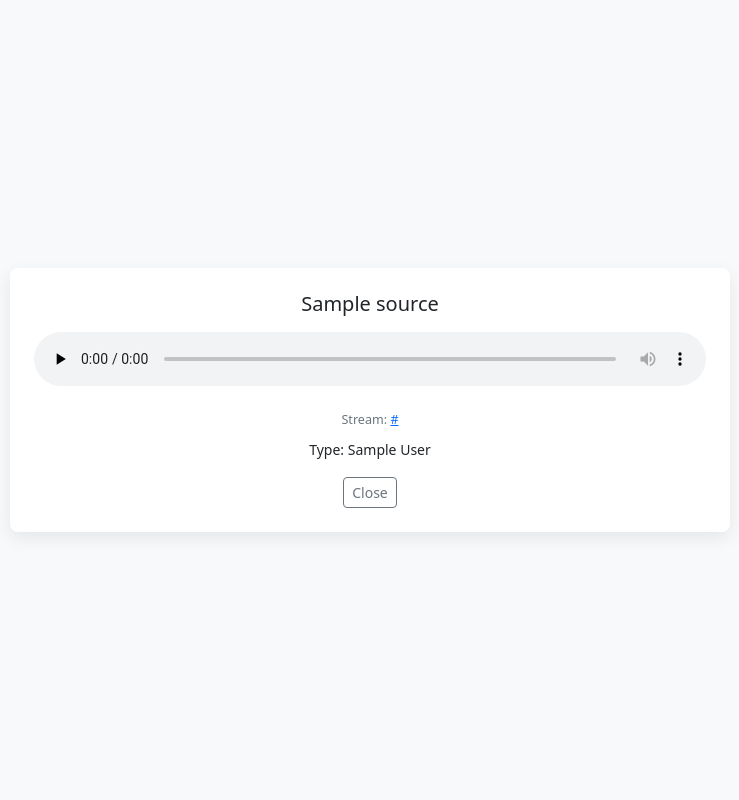
After one commit to diamond2016/RadioChWeb, a Python web app: template templates/listen_player.html in a window 1280 px wide. The commit adds this page. Shown: the whole page, without its empty margins (270-1009 px from the left). Run offline with Jinja, Linux system fonts and the light colour scheme; the template is opened without the code that fills it: most values are stand-ins (such as "Sample title", 1, 10 or a date in 2020); some libraries are stand-ins or nearby versions.

Commit message:
Update with listen in home page

```diff
--- a/route/analysis_route.py
+++ b/route/analysis_route.py
@@ -16,7 +16,7 @@ from service.stream_analysis_service import StreamAnalysisService
 from service.stream_type_service import StreamTypeService
 
 
-analysis_bp = Blueprint('analysis', __name__)
+analysis_bp = Blueprint('analysis', __name__, url_prefix='/analysis')
 
 # Repository and service initialization functions
 def get_analysis_repo() -> StreamAnalysisRepository:
--- a/route/database_route.py
+++ b/route/database_route.py
@@ -9,7 +9,7 @@ from model.repository.stream_type_repository import StreamTypeRepository
 from model.repository.proposal_repository import ProposalRepository
 from database import db
 
-database_bp = Blueprint('database', __name__)
+database_bp = Blueprint('database', __name__, url_prefix='/database')
 
 # Repository initialization functions
 def get_radio_source_repo():
--- a/route/main_route.py
+++ b/route/main_route.py
@@ -3,7 +3,7 @@ from flask import Blueprint, render_template
 
 from model.repository.radio_source_repository import RadioSourceRepository
 
-main_bp = Blueprint('main', __name__)
+main_bp = Blueprint('main', __name__, url_prefix='/')
 
 # Repository initialization functions
 def get_radio_source_repo():
--- a/route/proposal_route.py
+++ b/route/proposal_route.py
@@ -14,7 +14,7 @@ from model.dto.validation import ProposalUpdateRequest
 from service.proposal_service import ProposalService
 
 
-proposal_bp = Blueprint('proposal', __name__)
+proposal_bp = Blueprint('proposal', __name__, url_prefix='/proposal')
 
 
 def get_proposal_repo():
--- a/route/radio_source_route.py
+++ b/route/radio_source_route.py
@@ -4,16 +4,14 @@ Provides CRUD operations for radio sources.
 """
 
 from typing import List
-from flask import Blueprint, Response, request, jsonify, render_template, redirect, url_for, flash
+from flask import Blueprint, request,render_template, redirect, url_for, flash
 from model.entity.stream_type import StreamType
 from model.repository.stream_type_repository import StreamTypeRepository
 from service.radio_source_service import RadioSourceService
-from model.repository.proposal_repository import ProposalRepository
 from model.repository.radio_source_repository import RadioSourceRepository
-from model.entity.radio_source import RadioSource
 from database import db
 
-radio_source_bp = Blueprint('radio_source', __name__)
+radio_source_bp = Blueprint('radio_source', __name__, url_prefix='/source')
 
 # Repository and service initialization functions
 def get_radio_source_repo() -> RadioSourceRepository:
--- /dev/null
+++ b/templates/listen_player.html
@@ -0,0 +1,43 @@
+<!doctype html>
+<html lang="en">
+<head>
+  <meta charset="utf-8" />
+  <meta name="viewport" content="width=device-width,initial-scale=1" />
+  <title>Listen - {{ source.name or 'Radio' }}</title>
+  <link rel="stylesheet" href="{{ url_for('static', filename='css/bootstrap.min.css') }}">
+  <style>
+    body { display:flex; align-items:center; justify-content:center; height:100vh; background:#f8f9fa; }
+    .player { max-width:720px; width:100%; padding:1.5rem; background:#fff; border-radius:8px; box-shadow:0 6px 18px rgba(0,0,0,.08); text-align:center; }
+    .stream-url { word-break:break-all; font-size:.9rem; color:#6c757d; margin-top:.5rem; }
+  </style>
+</head>
+<body>
+  <div class="player">
+    <h5 class="mb-3">{{ source.name or 'Live Stream' }}</h5>
+
+    <!-- native audio control; browser decides codec support -->
+    <audio id="streamPlayer" controls preload="none" style="width:100%;">
+      <source src="{{ source.stream_url }}" type="audio/mpeg">
+      <!-- add additional source types if you know them -->
+      Your browser does not support the audio element.
+    </audio>
+
+    <div class="stream-url mt-3">
+      <small>Stream: <a href="{{ source.stream_url }}" target="_blank" rel="noopener noreferrer">{{ source.stream_url }}</a></small>
+    </div>
+    <div class="stream-type mt-2">
+      <small>Type: {{ source.stream_type.display_name if source.stream_type else 'Unknown' }}</small>
+    </div>
+    <div class="mt-3">
+      <button class="btn btn-sm btn-outline-secondary" onclick="window.close()">Close</button>
+    </div>
+  </div>
+
+  <script>
+    // Autoplay often blocked: optional attempt (muted first if desired)
+    const audio = document.getElementById('streamPlayer');
+    // Try autoplay if you want (may be blocked by browser):
+    // audio.play().catch(()=>{/* user gesture required */});
+  </script>
+</body>
+</html>
```
Also changed, not shown: app.py (+5 -3 lines), route/listen_route.py (added, +14 -0 lines), templates/index.html (+15 -2 lines), 1 other file.
